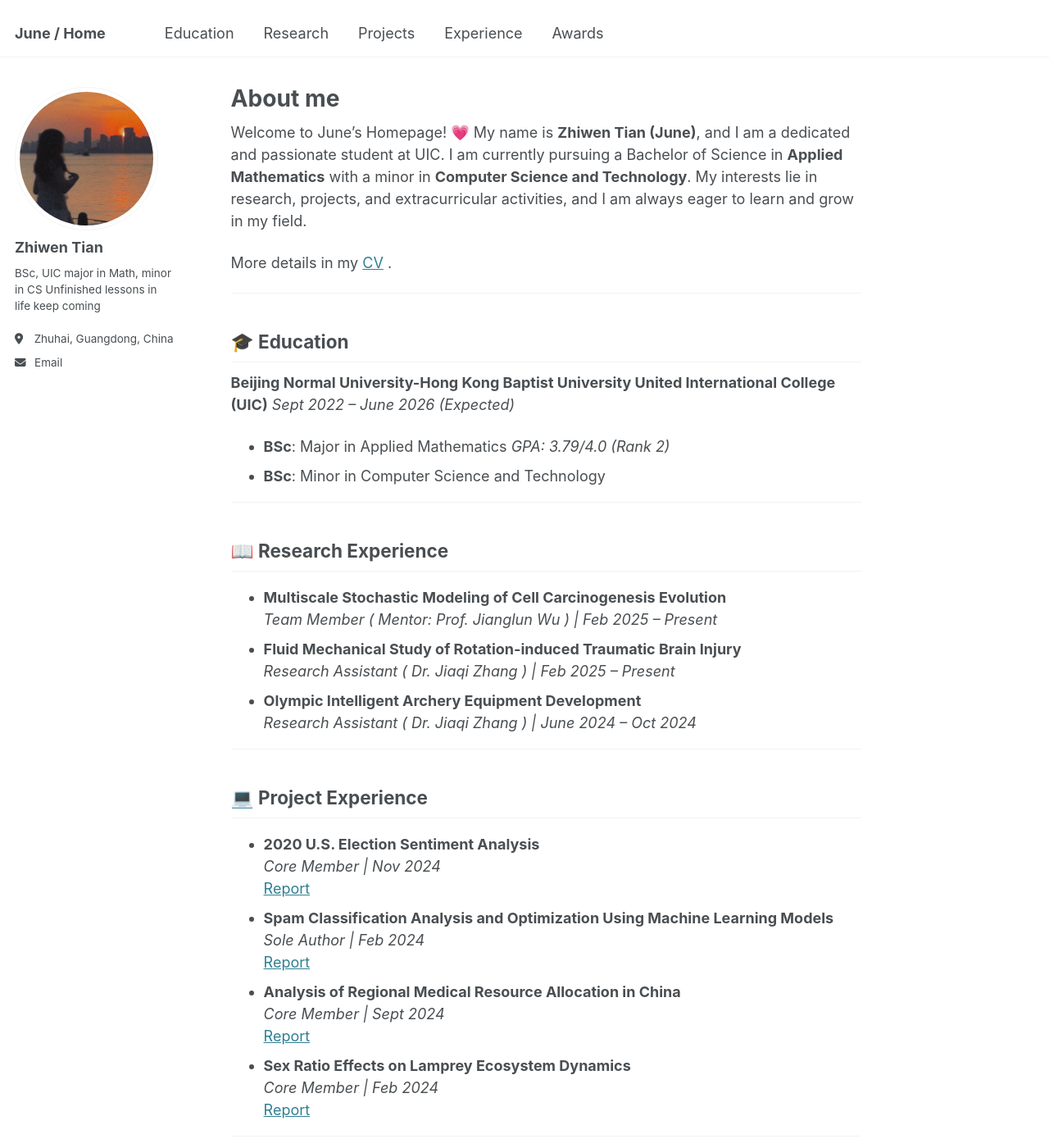
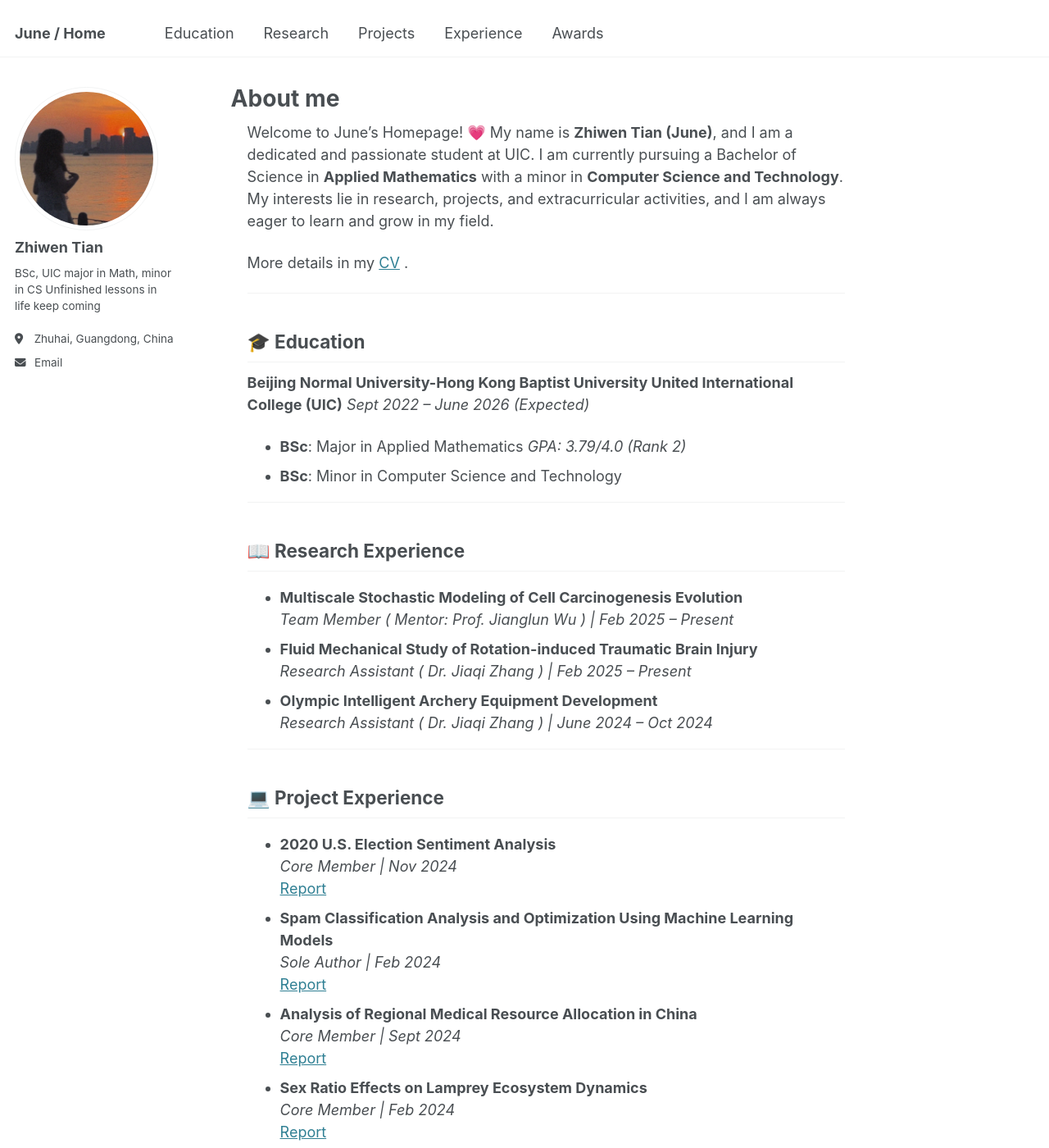
Before and after one commit to Orange1207/Orange1207.github.io, a Jekyll site: the page built from _pages/about.md, in a window 1280 px wide and 1400 px high. Shown: the whole window at 82% size. Built offline with Jekyll 4.4.1, drawn with Linux system fonts in a browser that asks for light colours.

Commit message:
Update _page.scss

```diff
--- a/_sass/layout/_page.scss
+++ b/_sass/layout/_page.scss
@@ -46,9 +46,15 @@
 .page__lead {
   font-family: $global-font-family;
   font-size: $type-size-4;
+  max-width: 1200px; // 增加内容最大宽度
+  margin: 0 auto; // 居中对齐
+  padding: 0 20px; // 增加左右内边距
 }
 
 .page__content {
+  max-width: 1200px; // 增加内容最大宽度
+  margin: 0 auto; // 居中对齐
+  padding: 0 20px; // 增加左右内边距
 
   h2 {
     padding-bottom: 0.5em;
```
